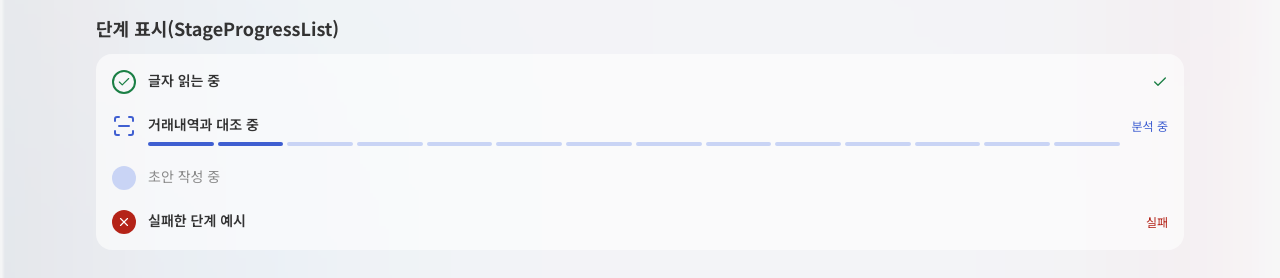
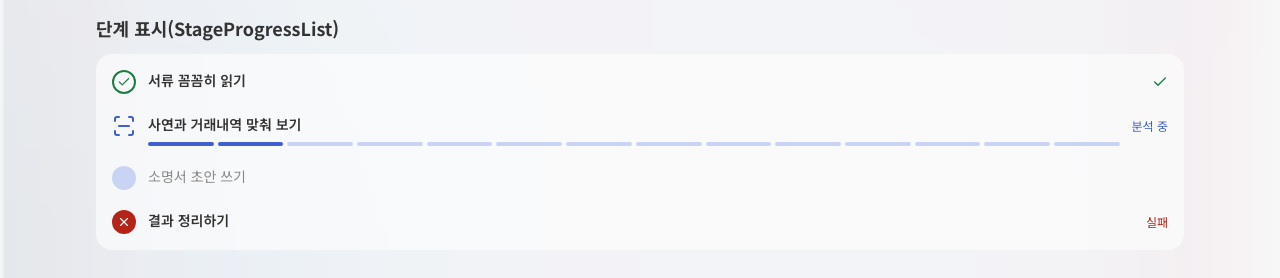
Before and after one commit to proofy-ai/proofy-fe, a React (Vite) app: page /dev/components in a window 1280 px wide. Shown: the part 506-784 px from the top of the page. Built offline with nearby package versions, Linux system fonts and the light colour scheme; no server answers.

Commit message:
refactor: 분석 단계 이름을 서류 꼼꼼히 읽기 같은 행동 문구로 바꿈

```diff
--- a/src/components/StageProgressList.tsx
+++ b/src/components/StageProgressList.tsx
@@ -2,6 +2,7 @@ import { Check, ScanLine, X } from "lucide-react";
 import { type ReactNode, useState } from "react";
 
 import { StageSegmentBar } from "@/components/StageSegmentBar";
+import { STAGE_LABELS } from "@/lib/stageLabels";
 import type { StageProgress, StageStatus } from "@/types/api";
 
 const stageIcons: Record<StageStatus, ReactNode> = {
@@ -49,7 +50,7 @@ function StageRow({ stage }: { stage: StageProgress }) {
               : "font-semibold text-ink"
           }`}
         >
-          {stage.label}
+          {STAGE_LABELS[stage.key]}
         </span>
         {(isRunning || justCompleted) && (
           <StageSegmentBar stageKey={stage.key} isComplete={justCompleted} />
--- /dev/null
+++ b/src/lib/stageLabels.ts
@@ -0,0 +1,8 @@
+import type { Stage } from "@/types/api";
+
+export const STAGE_LABELS = {
+  EXTRACTING: "서류 꼼꼼히 읽기",
+  COMPARING: "사연과 거래내역 맞춰 보기",
+  DRAFTING: "소명서 초안 쓰기",
+  FINISHED: "결과 정리하기",
+} satisfies Record<Stage, string>;
```
